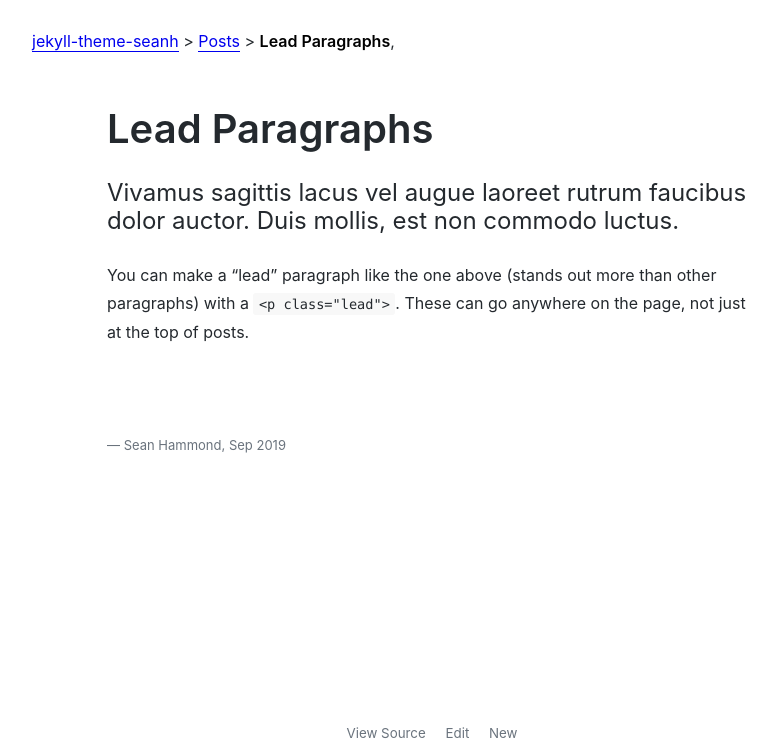
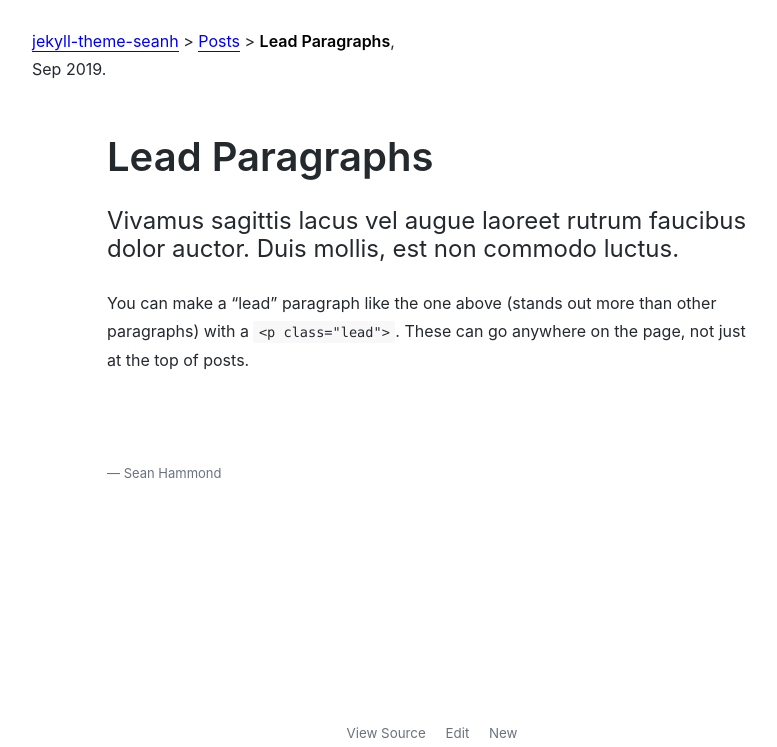
Before and after one commit to seanh/jekyll-theme-oatcake, a Jekyll site: the page built from _posts/2019-09-09-lead-paragraphs.md, in a window 1280 px wide, cut to the strip 153-900 px from the top of the page. Shown: the whole strip, without its empty margins (208-985 px from the left). Built offline with Jekyll 4.4.1, drawn with Linux system fonts in a browser that asks for light colours; our own code applies the rules of GitHub Pages for plain Markdown files; comment, search, counter and statistics services are not loaded.

Commit message:
Move the time from the bottom to the top of posts

```diff
--- a/_includes/page_header.html
+++ b/_includes/page_header.html
@@ -2,5 +2,8 @@
   <h1 class="content__title">{{ page.title }}</h1>
   <div class="content__meta">
     {% include breadcrumbs.html comma=page.date %}
+    {% if page.date %}
+      <time datetime="{{ page.date | date: '%Y-%m-%d' }}" pubdate>{{ page.date | date: "%b %Y" }}</time>.
+    {% endif %}
   </div>
 </header>
--- a/_layouts/post.html
+++ b/_layouts/post.html
@@ -8,8 +8,7 @@ layout: default
       <div class="content__inner-container">
         {{ content }}
         <footer class="post-footer">
-            — <a class="post-footer__link" href="{{ "/" | relative_url }}">Sean Hammond</a>,
-            <time class="post-footer__time" datetime="{{ page.date | date: '%Y-%m-%d' }}" pubdate>{{ page.date | date: "%b %Y" }}</time>
+            — <a class="post-footer__link" href="{{ "/" | relative_url }}">Sean Hammond</a>
         </footer>
       </div><!-- content__inner-container -->
     </div><!-- content__outer-container -->
```
